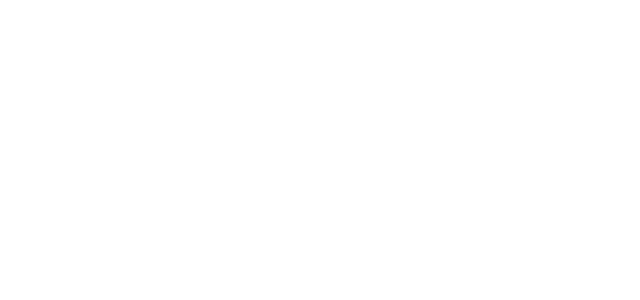
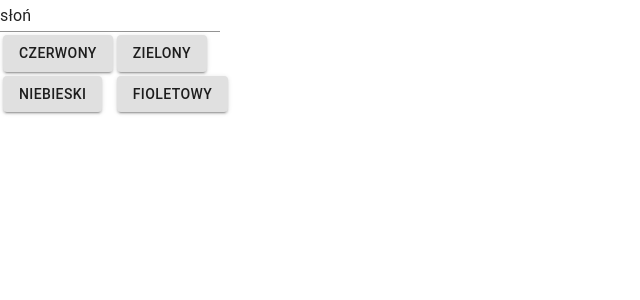
Before and after one commit to gvnbleid/stroop-effect, a React (Create React App) app: page / in a window 1280 px wide. Shown: the top 300 px of the page, without its empty margins (0-640 px from the left). Built offline with nearby package versions, Linux system fonts and the light colour scheme.

Commit message:
TextField with four buttons added

```diff
--- a/src/App.tsx
+++ b/src/App.tsx
@@ -1,9 +1,26 @@
 import React, { Component } from 'react';
+import { StimulusForm } from './components/StimulusForm';
+import { Stimulus } from './models/stimulus';
 
-class App extends Component {
+interface State {
+  stimulus: Stimulus;
+  stimuli: Stimulus[];
+}
+
+class App extends Component<{}, State> {
+  state = {
+    stimulus: {
+      name: "słoń",
+      color: "czerwony"
+    },
+    stimuli: []
+  };
+
   render() {
     return (
-      <div></div>
+      <div>
+        <StimulusForm stimulus={this.state.stimulus}/>
+      </div>
     );
   };
 }
--- /dev/null
+++ b/src/components/StimulusForm.tsx
@@ -0,0 +1,26 @@
+import React, { FunctionComponent } from 'react';
+import { Stimulus } from '../models/stimulus';
+import Button from '@material-ui/core/Button';
+import TextField from '@material-ui/core/TextField';
+
+interface Props {
+    stimulus: Stimulus;
+}
+
+export const StimulusForm: FunctionComponent<Props> = ({
+    stimulus
+}) => (
+    <div>
+        <TextField value={stimulus.name}/>
+        <table>
+            <tr>
+                <td><Button variant="contained">czerwony</Button></td>
+                <td><Button variant="contained">zielony</Button></td>
+            </tr>
+            <tr>
+                <td><Button variant="contained">niebieski</Button></td>
+                <td><Button variant="contained">fioletowy</Button></td>
+            </tr>
+        </table>
+    </div>
+)
```
